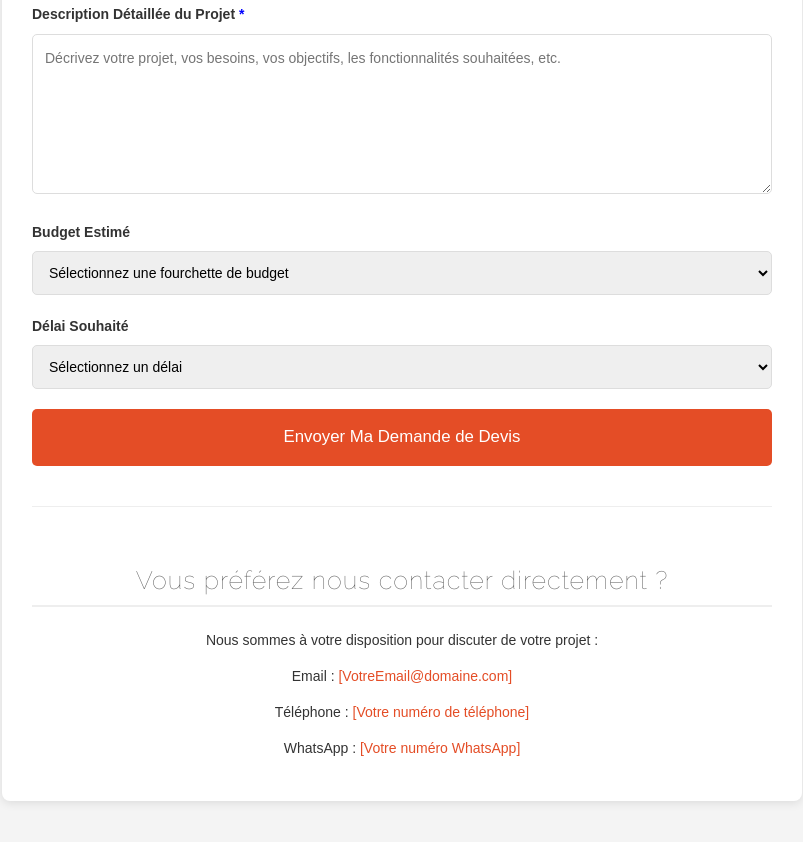
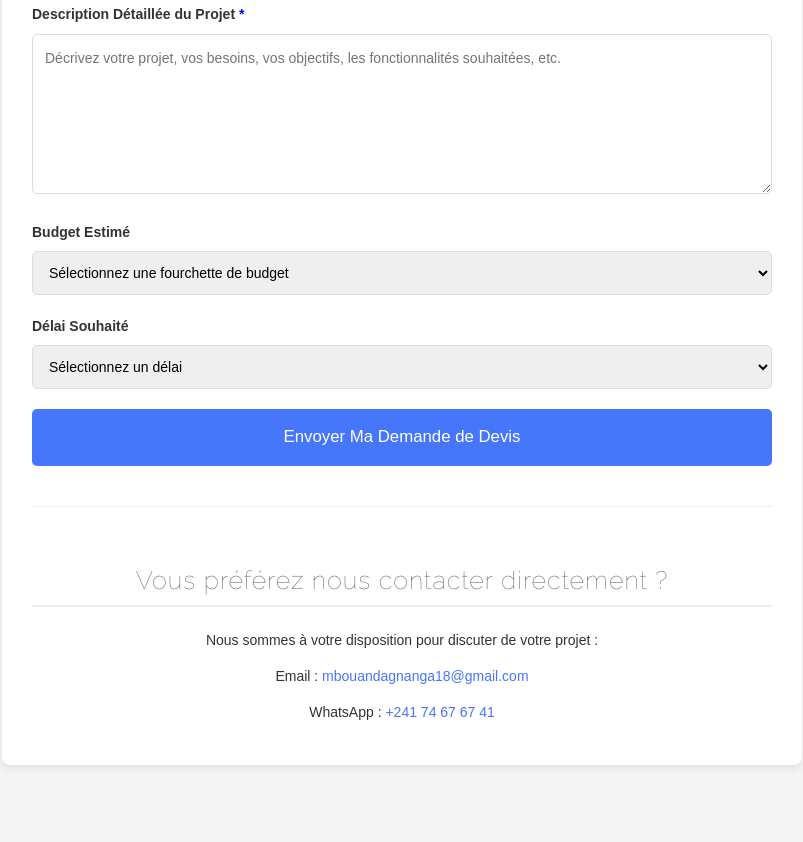
Before and after one commit to NGOUBADJAMBO-Richard/M.G.N-CodeWave, a plain HTML site: page devis.html in a window 1280 px wide. Shown: the part 876-1718 px from the top of the page, without its empty margins (238-1041 px from the left). Drawn offline with Linux system fonts and the light colour scheme.

Commit message:
Change the background color of the submit button and links to a new color scheme, and update contact information in the HTML file.

```diff
--- a/devis.html
+++ b/devis.html
@@ -23,7 +23,7 @@
     <link href="img/codewave-4.png" rel="icon" />
     <link href="img/codewave-4.png" rel="apple-touch-icon" />
 
-    <title>Demander un Devis - Code Fusion</title>
+    <title>Demander un Devis - CodeWave</title>
 
     <!-- Bootstrap CSS -->
     <link rel="stylesheet" href="css/bootstrap.min.css" />
@@ -56,7 +56,7 @@
         box-shadow: 0 2px 10px rgba(0, 0, 0, 0.1);
       }
       h1 {
-        color: #e44d26; /* Couleur principale de Code Fusion */
+        color: #4676fa; /* Couleur principale de Code Fusion */
         text-align: center;
         margin-bottom: 30px;
         font-size: 2.5em;
@@ -98,7 +98,7 @@
         display: block;
         width: 100%;
         padding: 15px;
-        background-color: #e44d26;
+        background-color: #4676fa;
         color: white;
         border: none;
         border-radius: 5px;
@@ -107,7 +107,7 @@
         transition: background-color 0.3s ease;
       }
       .btn-submit:hover {
-        background-color: #c0392b;
+        background-color: #4676fa;
       }
       .contact-info {
         margin-top: 40px;
@@ -119,7 +119,7 @@
         margin-bottom: 10px;
       }
       .contact-info a {
-        color: #e44d26;
+        color: #4676fa;
         text-decoration: none;
       }
       .contact-info a:hover {
@@ -243,21 +243,15 @@
         <p>Nous sommes à votre disposition pour discuter de votre projet :</p>
         <p>
           Email :
-          <a href="mailto:[VotreEmail@domaine.com]">[VotreEmail@domaine.com]</a>
-        </p>
-        <p>
-          Téléphone :
-          <a href="tel:[Votre numéro de téléphone]"
-            >[Votre numéro de téléphone]</a
+          <a href="mailto:mbouandagnanga18@gmail.com"
+            >mbouandagnanga18@gmail.com</a
           >
         </p>
+
         <p>
           WhatsApp :
-          <a
-            href="https://wa.me/[Votre numéro WhatsApp sans +]"
-            target="_blank"
-            rel="noopener"
-            >[Votre numéro WhatsApp]</a
+          <a href="tel:+24174676741" target="_blank" rel="noopener"
+            >+241 74 67 67 41</a
           >
         </p>
       </div>
```
